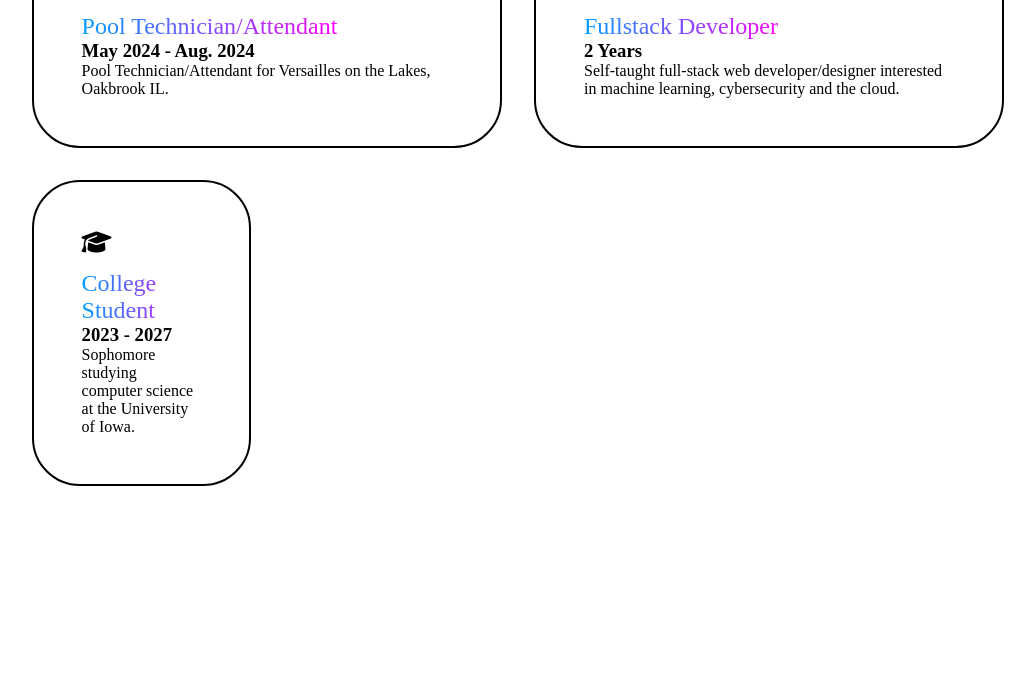
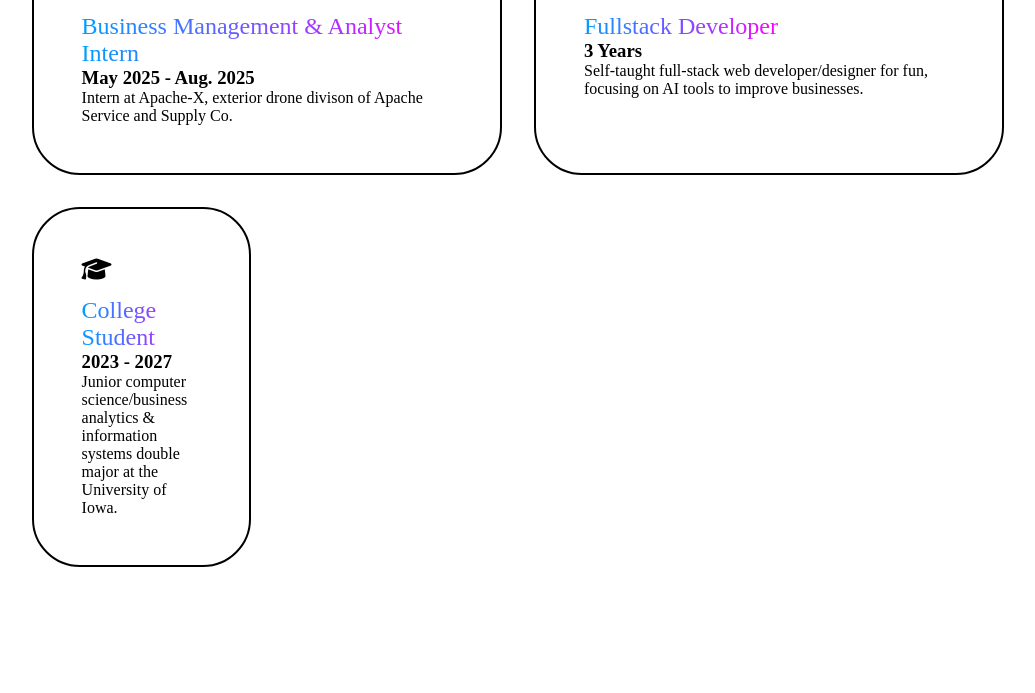
Before and after one commit to justindy81/Personal-Website, a plain HTML site: page index.html in a window 1280 px wide. Shown: the part 1127-1820 px from the top of the page, without its empty margins (122-1157 px from the left). Drawn offline with Linux system fonts and the light colour scheme.

Commit message:
Update index.html

```diff
--- a/index.html
+++ b/index.html
@@ -80,16 +80,16 @@
         <div class="grid">
           <div class="grid-card">
             <i class="fa-brands fa-connectdevelop"></i>
-            <span>Pool Technician/Attendant</span>
-            <h3>May 2024 - Aug. 2024</h3>
-            <p>Pool Technician/Attendant for Versailles on the Lakes, Oakbrook IL.</p>
+            <span>Business Management & Analyst Intern</span>
+            <h3>May 2025 - Aug. 2025</h3>
+            <p>Intern at Apache-X, exterior drone divison of Apache Service and Supply Co.</p>
           </div>
 
           <div class="grid-card">
             <i class="fa-solid fa-code"></i>
             <span>Fullstack Developer</span>
-            <h3>2 Years</h3>
-            <p>Self-taught full-stack web developer/designer interested in machine learning, cybersecurity and the cloud.</p>
+            <h3>3 Years</h3>
+            <p>Self-taught full-stack web developer/designer for fun, focusing on AI tools to improve businesses.</p>
           </div>
 
           <div class="grid">
@@ -97,7 +97,7 @@
               <i class="fa-solid fa-graduation-cap"></i>
               <span>College Student</span>
               <h3>2023 - 2027</h3>
-              <p>Sophomore studying computer science at the University of Iowa.</p>
+              <p>Junior computer science/business analytics & information systems double major at the University of Iowa.</p>
             </div>
 
       </div>
@@ -106,7 +106,7 @@
 
     <section class="projects" id="projects">
 
-      <h2 class="section-title">Recent Projects</h2>
+      <h2 class="section-title">Projects</h2>
 
       <div class="projects-grid">
 
```
